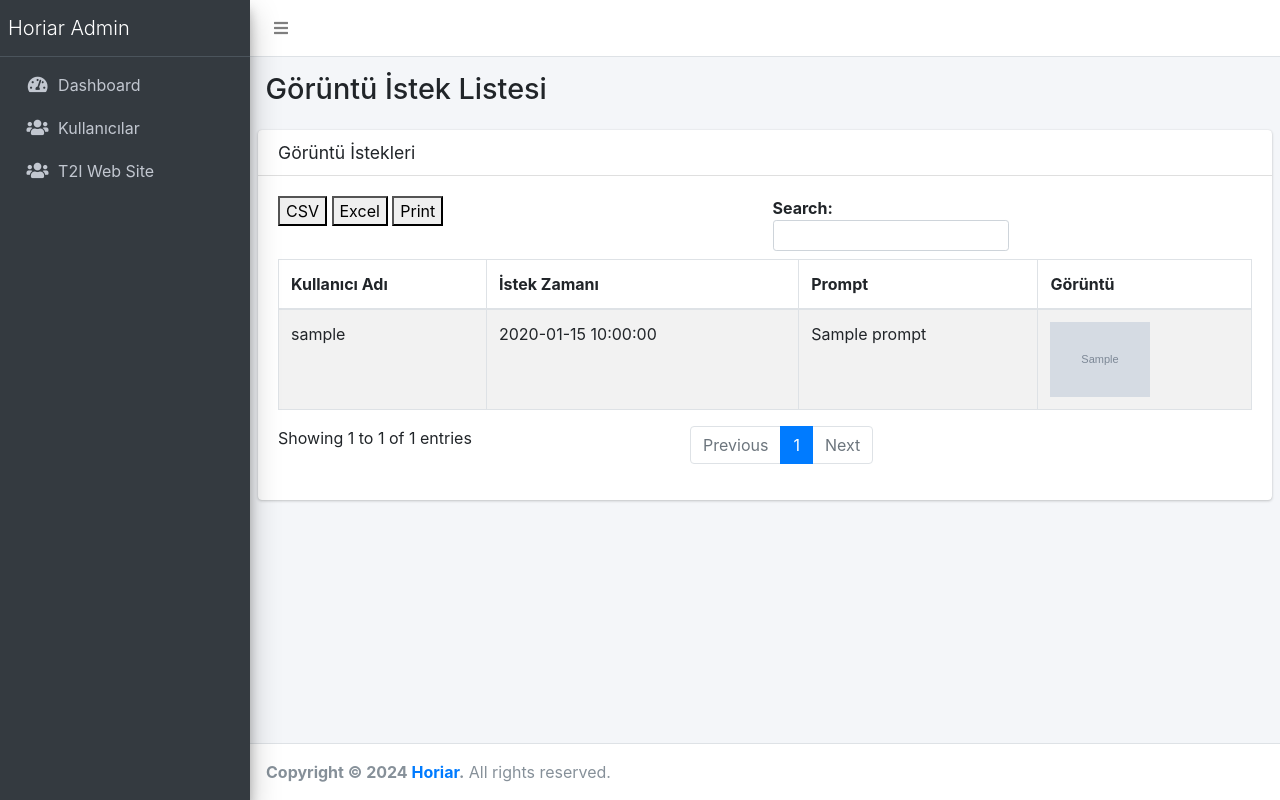
After one commit to hsynalv/Horiar-WEB-API, a Flask app: template app/templates/admin/image_requests.html in a window 1280 px wide. The commit adds this page. Run offline with Flask 2, Linux system fonts and the light colour scheme; the template is opened without the code that fills it: most values are stand-ins (such as "Sample title", 1, 10 or a date in 2020); grey boxes marked "Sample" are stand-in pictures; some libraries are stand-ins or nearby versions.

Commit message:
added T2I Web Site

```diff
--- /dev/null
+++ b/app/templates/admin/image_requests.html
@@ -0,0 +1,73 @@
+{% extends 'base.html' %}
+
+{% block content %}
+<section class="content-header">
+    <div class="container-fluid">
+        <div class="row mb-2">
+            <div class="col-sm-6">
+                <h1>Görüntü İstek Listesi</h1>
+            </div>
+        </div>
+    </div>
+</section>
+
+<section class="content">
+    <div class="card">
+        <div class="card-header">
+            <h3 class="card-title">Görüntü İstekleri</h3>
+        </div>
+        <div class="card-body">
+            <table id="imageRequestsTable" class="table table-bordered table-striped">
+                <thead>
+                    <tr>
+                        <th>Kullanıcı Adı</th>
+                        <th>İstek Zamanı</th>
+                        <th>Prompt</th>
+                        <th>Görüntü</th>
+                    </tr>
+                </thead>
+                <tbody>
+                    {% for request in image_requests %}
+                    <tr>
+                        <td>{{ request.username }}</td>
+                        <td>{{ request.request_time }}</td>
+                        <td>{{ request.prompt }}</td>
+                        <td>
+                            {% if request.image %}
+                            <a href="{{ request.image }}" target="_blank">
+                                <img src="{{ request.image }}" alt="Image" style="width: 100px; height: auto;">
+                            </a>
+                            {% else %}
+                            Görüntü Yok
+                            {% endif %}
+                        </td>
+                    </tr>
+                    {% endfor %}
+                </tbody>
+            </table>
+        </div>
+    </div>
+</section>
+{% endblock %}
+
+{% block scripts %}
+    {{ super() }}
+    <script src="{{ url_for('static', filename='plugins/datatables/jquery.dataTables.min.js') }}"></script>
+    <script src="{{ url_for('static', filename='plugins/datatables-bs4/js/dataTables.bootstrap4.min.js') }}"></script>
+    <script src="{{ url_for('static', filename='plugins/datatables-responsive/js/dataTables.responsive.min.js') }}"></script>
+    <script src="{{ url_for('static', filename='plugins/datatables-buttons/js/dataTables.buttons.min.js') }}"></script>
+    <script src="{{ url_for('static', filename='plugins/jszip/jszip.min.js') }}"></script>
+    <script src="{{ url_for('static', filename='plugins/pdfmake/pdfmake.min.js') }}"></script>
+    <script src="{{ url_for('static', filename='plugins/pdfmake/vfs_fonts.js') }}"></script>
+    <script src="{{ url_for('static', filename='plugins/datatables-buttons/js/buttons.html5.min.js') }}"></script>
+    <script src="{{ url_for('static', filename='plugins/datatables-buttons/js/buttons.print.min.js') }}"></script>
+    <script src="{{ url_for('static', filename='plugins/datatables-buttons/js/buttons.colVis.min.js') }}"></script>
+    <script>
+        $(function () {
+            $("#imageRequestsTable").DataTable({
+                "responsive": true, "lengthChange": false, "autoWidth": false,
+                "buttons": ["csv", "excel", "print"]
+            }).buttons().container().appendTo('#imageRequestsTable_wrapper .col-md-6:eq(0)');
+        });
+    </script>
+{% endblock %}
--- a/app/templates/base.html
+++ b/app/templates/base.html
@@ -43,6 +43,12 @@
                                 <p>Kullanıcılar</p>
                             </a>
                         </li>
+                        <li class="nav-item">
+                            <a href="{{ url_for('admin_routes_bp.list_image_requests') }}" class="nav-link">
+                                <i class="nav-icon fas fa-users"></i>
+                                <p>T2I Web Site</p>
+                            </a>
+                        </li>
                     </ul>
                 </nav>
             </div>
```
Also changed, not shown: app/routes/admin_routes.py (+8 -0 lines), app/routes/text_to_image_routes.py (line endings or trailing spaces).
